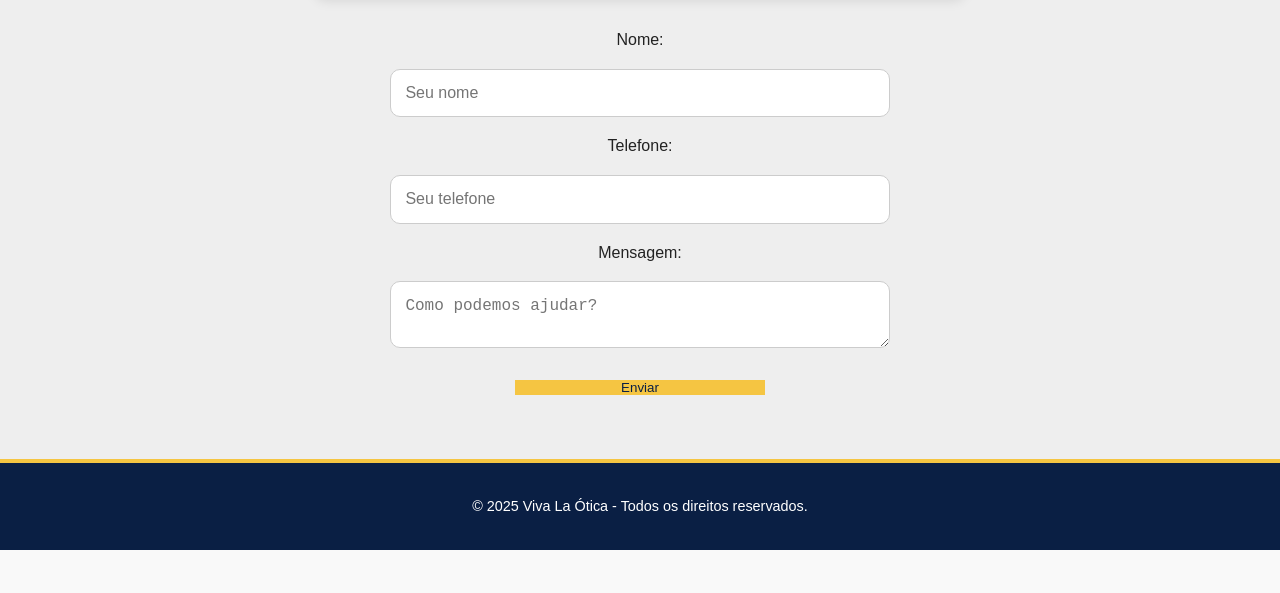
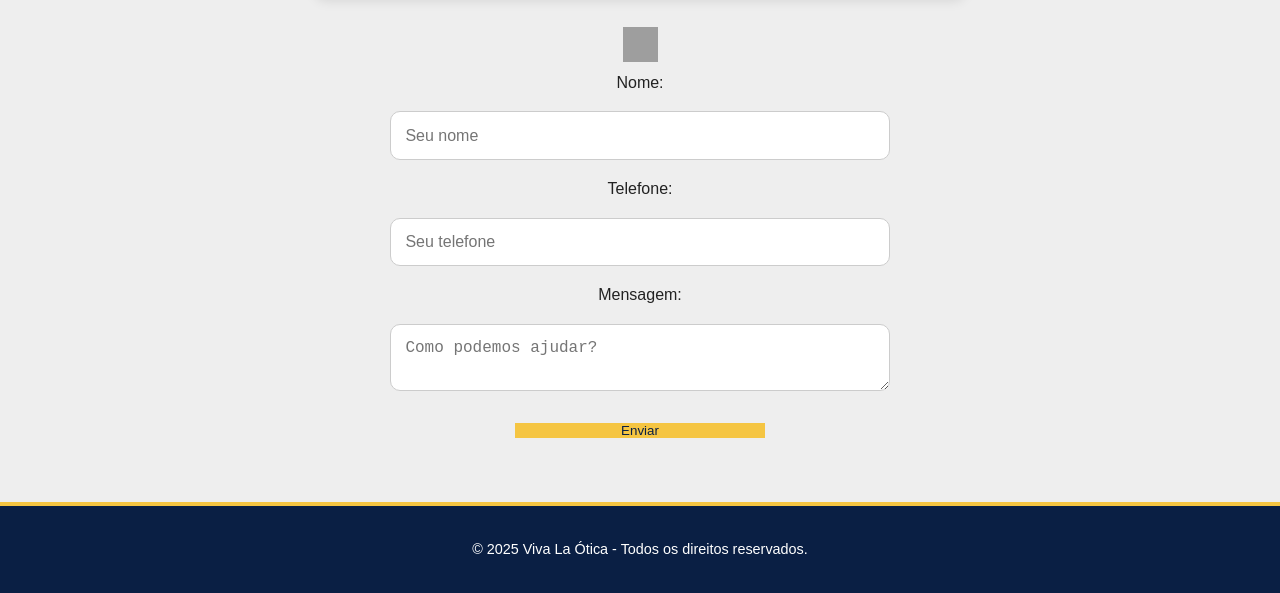
Before and after one commit to nic0lb/viva-la-otica, a plain HTML site: page index.html in a window 1280 px wide. Shown: the part 2144-2737 px from the top of the page. Before the commit the page ends 2694 px from the top, so only its background shows below. Drawn offline with Linux system fonts and the light colour scheme; grey boxes are pictures that could not be loaded; a script that the page names is missing.

Commit message:
index.html

```diff
--- a/index.html
+++ b/index.html
@@ -87,6 +87,14 @@
       <iframe src="https://www.google.com/maps/embed?pb=..." width="100%" height="350" style="border:0;" allowfullscreen="" loading="lazy" referrerpolicy="no-referrer-when-downgrade"></iframe>
     </div>
 
+          <!-- Botão flutuante do WhatsApp -->
+    <a href="https://api.whatsapp.com/send?phone=558599855277&text=Ol%C3%A1%2C%20gostaria%20de%20agendar%20minha%20avalia%C3%A7%C3%A3o%20gratuita!"
+      class="whatsapp-float"
+      target="_blank"
+      aria-label="Fale conosco pelo WhatsApp">
+        <img src="https://upload.wikimedia.org/wikipedia/commons/6/6b/WhatsApp.svg" alt="WhatsApp Icon" style="width: 35px; height: 35px;">
+    </a>
+
     <form id="formContato">
       <label for="nome">Nome:</label>
       <input type="text" id="nome" name="nome" placeholder="Seu nome" required />
```
